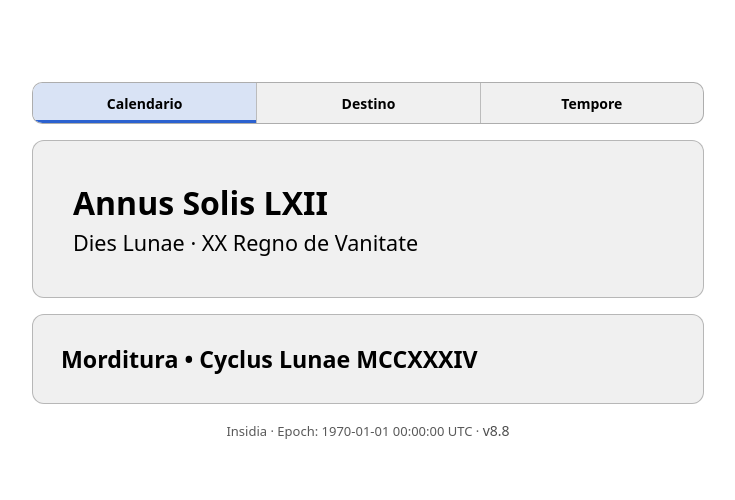
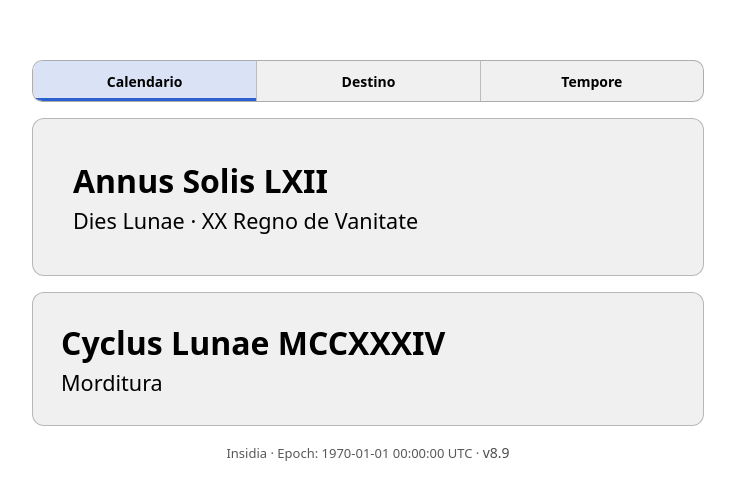
Before and after one commit to FelipeBudinich/insidia, a website with bundled scripts: page public/calendario.html in a window 1280 px wide. Shown: the part 138-638 px from the top of the page, without its empty margins (272-1007 px from the left). Built offline with nearby package versions, Linux system fonts and the light colour scheme.

Commit message:
Mirror lunar card title hierarchy

```diff
--- a/package.json
+++ b/package.json
@@ -1,6 +1,6 @@
 {
   "name": "fictional-calendar",
-  "version": "8.8.0",
+  "version": "8.9.0",
   "private": true,
   "type": "module",
   "scripts": {
--- a/public/app-bootstrap.js
+++ b/public/app-bootstrap.js
@@ -2,7 +2,7 @@ import { getPageDefinition } from './page-definitions.js';
 import { loadPresentationContext } from './presentation-context-loader.js';
 import { startLiveState } from './live-state.js';
 
-const APPLICATION_VERSION = '8.8';
+const APPLICATION_VERSION = '8.9';
 const EPOCH_TEXT = '1970-01-01 00:00:00 UTC';
 
 export function applyCommonDocumentPresentation(documentRoot, pageId, context) {
@@ -40,7 +40,7 @@ export function applyCommonDocumentPresentation(documentRoot, pageId, context) {
     element.textContent = context.applicationDisplayName;
   }
   for (const element of documentRoot.querySelectorAll('[data-version]')) {
-    element.textContent = 'v8.8';
+    element.textContent = 'v8.9';
     element.setAttribute('aria-label', context.format('accessibility.version', {
       label: context.message('accessibility.applicationVersion'),
       version: APPLICATION_VERSION
--- a/public/calendario-page.js
+++ b/public/calendario-page.js
@@ -5,14 +5,16 @@ function createCalendarioPageRenderer(root, context) {
   const year = root.querySelector('#fictional-year');
   const period = root.querySelector('#fictional-period');
   const accessibleDate = root.querySelector('#fictional-date-accessible');
-  const lunarSummary = root.querySelector('#lunar-summary');
+  const lunarCycleTitle = root.querySelector('#lunar-cycle-title');
+  const lunarPhaseSubtitle = root.querySelector('#lunar-phase-subtitle');
 
   return function renderCalendario(state) {
     const display = createDisplayData(state, context);
     year.textContent = display.calendar.formattedYear;
     period.textContent = display.calendar.periodLabel;
     accessibleDate.textContent = display.formattedDate;
-    lunarSummary.textContent = display.lunar.formattedSummary;
+    lunarCycleTitle.textContent = `${display.lunar.cycleName} ${display.lunar.formattedCycle}`;
+    lunarPhaseSubtitle.textContent = display.lunar.phase.name;
   };
 }
 
--- a/public/calendario.html
+++ b/public/calendario.html
@@ -15,11 +15,14 @@
     <section class="calendar-card" aria-labelledby="page-heading">
       <div class="date"><p id="fictional-year" class="year"></p><p id="fictional-period" class="period"></p><p id="fictional-date-accessible" class="visually-hidden"></p></div>
     </section>
-    <section class="lunar-section" aria-labelledby="lunar-summary">
-      <p id="lunar-summary" class="lunar-name lunar-summary"></p>
+    <section class="lunar-section" aria-labelledby="lunar-cycle-title">
+      <div class="date">
+        <p id="lunar-cycle-title" class="year"></p>
+        <p id="lunar-phase-subtitle" class="period"></p>
+      </div>
     </section>
     <footer>
-      <span data-application-name></span><span aria-hidden="true"> · </span><span data-epoch></span><span aria-hidden="true"> · </span><span class="version footer-version" data-version>v8.8</span>
+      <span data-application-name></span><span aria-hidden="true"> · </span><span data-epoch></span><span aria-hidden="true"> · </span><span class="version footer-version" data-version>v8.9</span>
     </footer>
   </main>
 </div><script type="module" src="/calendario-page.js"></script></body>
--- a/public/styles.css
+++ b/public/styles.css
@@ -88,7 +88,6 @@ body {
 .lunar-time { margin: 0.25rem 0 0; line-height: 1.45; }
 .lunar-metadata { color: color-mix(in srgb, CanvasText 78%, Canvas); }
 .lunar-time { color: color-mix(in srgb, CanvasText 68%, Canvas); font-variant-numeric: tabular-nums; }
-.lunar-summary { margin-top: 0; }
 .time-grid { display: grid; gap: 1rem; }
 .time-item p { margin: 0; }
 .weather-clock { margin-top: 0.25rem !important; font-size: clamp(1.8rem, 10vw, 2.75rem); font-variant-numeric: tabular-nums; font-weight: 700; letter-spacing: -0.04em; white-space: nowrap; }
--- a/server.js
+++ b/server.js
@@ -352,7 +352,7 @@ export function createStaticServer(options = {}) {
       sendResponse(response, method, environment, 200, {
         'Cache-Control': 'no-store',
         'Content-Type': 'application/json; charset=utf-8'
-      }, JSON.stringify({ ok: true, version: 'v8.8' }));
+      }, JSON.stringify({ ok: true, version: 'v8.9' }));
       return;
     }
 
```
Also changed, not shown: public/destino.html (+1 -1 lines), public/tempore.html (+1 -1 lines), test/layout.test.js (+27 -14 lines), test/presentation.test.js (+11 -5 lines), test/server.test.js (+2 -2 lines), README.md, 1 other file.
